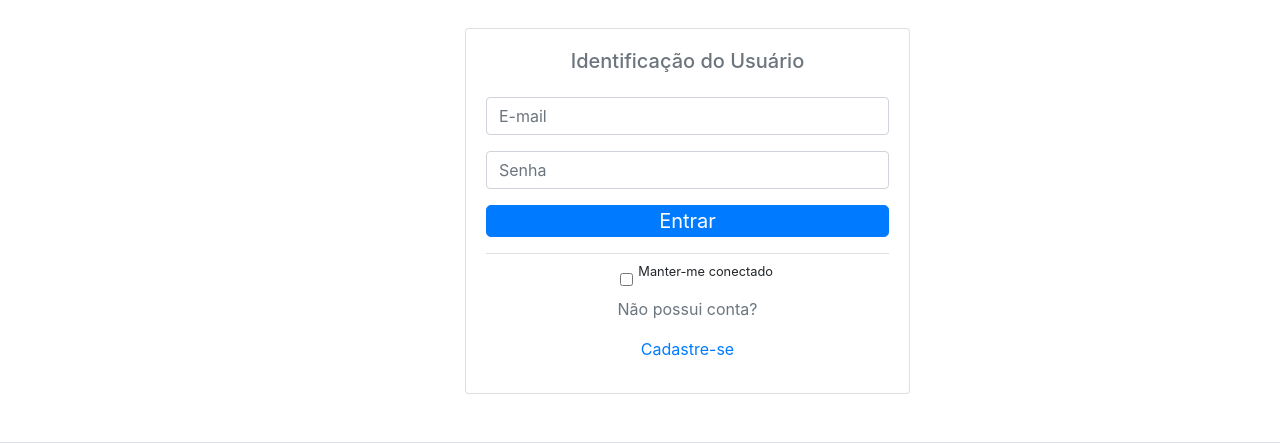
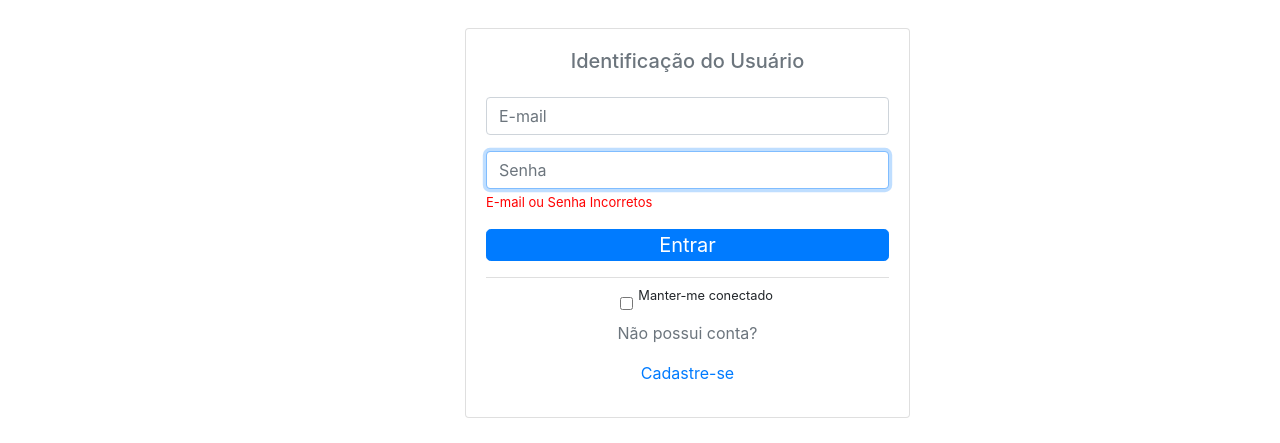
Before and after one commit to oDavidPapa/distribuidora, a PHP site: page /loginPage.php?falhaLogin=1 in a window 1280 px wide. Shown: the part 336-779 px from the top of the page. Run offline with PHP 8.4, Linux system fonts and the light colour scheme; some libraries are stand-ins or nearby versions.

Commit message:
V16.5
Autenticação Usuário funcionado corretamente

```diff
--- a/controler/loginControler.php
+++ b/controler/loginControler.php
@@ -25,7 +25,7 @@ if ($status == 1) {
 
     if (!$validado) {
 
-        header("Location: ../loginPage.php");
+        header("Location: ../loginPage.php?falhaLogin=1");
     } else if ($validado && $manterConectado == 'on') {
         $_SESSION['lembrarUsuario'] = $validado;
         $usuario = $autentica->getUsuario($login, $senha);
@@ -42,7 +42,7 @@ if ($status == 1) {
 } else if ($status == 2) {
     if (!$validado) {
 
-        header("Location: ../loginPage.php");
+       header("Location: ../loginPage.php?falhaLogin=1");
     } else if ($validado && $manterConectado == 'on') {
         $_SESSION['lembrarUsuario'] = $validado;
         $usuario = $autentica->getUsuario($login, $senha);
@@ -59,7 +59,7 @@ if ($status == 1) {
 } else {
     if (!$validado) {
 
-        header("Location: ../loginPage.php");
+       header("Location: ../loginPage.php?falhaLogin=1");
     } else if ($validado && $manterConectado == 'on') {
         $_SESSION['lembrarUsuario'] = $validado;
         $usuario = $autentica->getUsuario($login, $senha);
--- a/exibirCarrinho.php
+++ b/exibirCarrinho.php
@@ -96,7 +96,7 @@ session_start();
             </table>
             <p align="right"><a href="./controler/carregandoProduto.php"><img src="./imagens/botao_continuar_comprando.png"></a></p>
         </div>
-        <div class="container text-center py-2">
+    <div class="container text-center py-2" id="finalizarCompra">
             <h4 class="text-center text-muted font-italic">Detalhes do Pedido</h4>
             <table id="tabela" class="table table-striped table-bordered">
                 <thead>
--- a/include/meuScript.js
+++ b/include/meuScript.js
@@ -43,7 +43,7 @@ function validacao(){
    senha = document.form1.senha.value;
    senha2 = document.form1.confirmasenha.value;
 
-      if((senha.length < 6) || (senha.length > 8)){
+      if((senha.length < 3)){
          erro = document.getElementById('erroSenha');
          erro.innerHTML = "<p>A senha deverá conter no mínimo 6 e no maximo 8 caracteres!</p>";
          document.form1.senha.focus();
@@ -325,7 +325,7 @@ function verificaEmailLogin(e){
    var tecla = (window.event)?event.keyCode:e.which;
    if (((tecla >= 32) && (tecla <= 44)) || ((tecla > 46) && (tecla <= 47)) || ((tecla >= 58) && (tecla <= 63)) || ((tecla >= 91) && (tecla <= 94)) || ((tecla >= 96) && (tecla < 97)) || ((tecla >= 123) && (tecla <= 126)) || ((tecla >= 135) && (tecla <= 191))){
       erro = document.getElementById('email');
-      erro.innerHTML = "<p>E-mail Invalido! Informe o email no padrão correto!</p>";
+      erro.innerHTML = "<p><font size='2' color='red'>Digite apenas caracteres válidos</font></p>";
       document.form3.login.focus();
       return false;
    }else{
@@ -335,14 +335,26 @@ function verificaEmailLogin(e){
 
 function verificaSenhaLogin(){
    senha = document.form3.senha.value;
-   if((senha.length < 6) || (senha.length > 8)){
+   if((senha.length < 3)){
       erro = document.getElementById('senha');
-      erro.innerHTML = "<p>A senha deverá conter no mínimo 6 caracteres e no máximo 8!</p>";
+      erro.innerHTML = "<p><font size='2' color='red'>Senha Incorreta</font></p>";
       document.form3.senha.focus();
       return false;
    }else{
       return true;
    }
+}
+
+function validaBanco(){
+    senha = document.form3.senha.value;
+    email = document.form3.email.value;
+    if(verificaSenha()){
+
+    }
+
+    var quantidade = parseInt(document.getElementById("quantidade"+cont).value);
+   var idBebida= document.getElementById("idBebida"+cont).value;
+   window.location.assign("controler/carrinhoControler.php?opcao=8&quantidade="+quantidade+"&idBebida="+idBebida);
 }
 
 //------- COMEÇA AQUI A VALIDAÇÃO DO FORMULARIO DE ATUALIZAÇÃO DO CLIENTE --------
--- a/loginPage.php
+++ b/loginPage.php
@@ -4,11 +4,10 @@
 
     <?php include_once './include/menuNavegacao.php'; ?>
     <?php
-    if(isset($_REQUEST['status'])){
+    if (isset($_REQUEST['status'])) {
         $status = $_REQUEST['status'];
     } else {
         $status = 0;
-
     }
     ?>
 
@@ -20,16 +19,14 @@
                 <div class="card text-center">
                     <div class="card-body">
                         <h5 class="card-title text-muted mb-4">Identificação do Usuário</h5>
-                        <form name="form3"  action="controler/loginControler.php" onSubmit="return verificaSenhaLogin();">
+                        <form name="form3"  action="controler/loginControler.php" onSubmit="return verificaSenhaLogin()">
                             <div class="form-group mb-3">
-                                <!--<h6 class="text-muted"><label for="email">Email</label></h6> -->
                                 <input type="text" class="form-control" name="login" onKeypress="return verificaEmailLogin(event);" id="emailInput" placeholder="E-mail">
-                                <p><span id="email"></span></p>
+                                <p align="left"><span id="email"></span></p>
                             </div>
                             <div class="form-group mb-3">
-                                <!--<h6 class="text-muted"><label for="formGroupExampleInput2">Senha</label></h6>-->
                                 <input type="password" class="form-control" name="senha" id="senhaInput" placeholder="Senha">
-                                <p><span id="senha"></span></p>
+                                <p align="left"><span id="senha"></span></p>
                             </div>
                             <input type="hidden" value="<?php echo $status ?>" name="status">
                             <input type="submit" value="Entrar" class="btn texte-center btn-primary btn-lg btn-block pt-0 pb-0">
@@ -51,7 +48,17 @@
     </div>
 
 </div>
-
+<?php
+if (isset($_REQUEST['falhaLogin'])) {
+    ?>
+    <script>
+        document.getElementById('senha').innerHTML = "<p><font size='2' color='red'>E-mail ou Senha Incorretos</font></p>";
+        document.form3.senha.focus();
+        document.form3.email.focus();
+    </script>
+    <?php
+}
+?>
 </body>
 
 <?php include_once './include/rodape.php'; ?>
```
